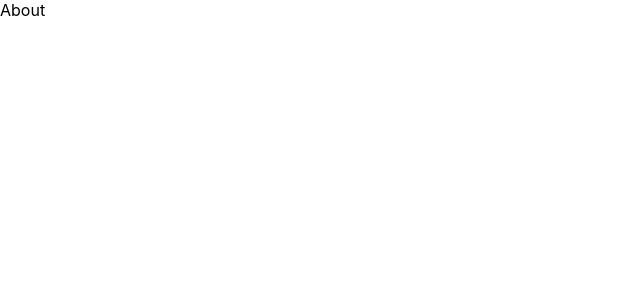
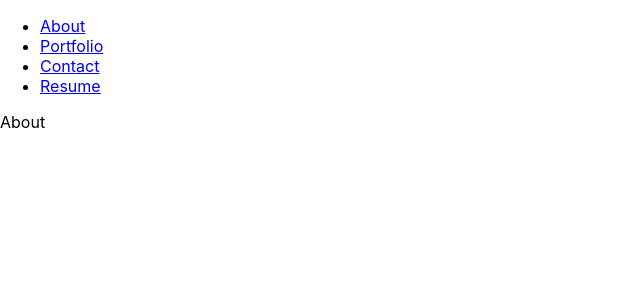
Before and after one commit to Hudson-TD/module_twenty_challenge_hudsontd, a React (Create React App) app: page / in a window 1280 px wide. Shown: the top 300 px of the page, without its empty margins (0-640 px from the left). Built offline with nearby package versions, Linux system fonts and the light colour scheme.

Commit message:
Navigation menu input working with PageContainer content generation

```diff
--- a/src/App.js
+++ b/src/App.js
@@ -1,8 +1,4 @@
 import "./App.css";
-import Navigation from "./components/Navigation";
-import Header from "./components/Header";
-import Project from "./components/Project";
-import Footer from "./components/Footer";
 import PageContainer from "./components/PageContainer";
 
 function App() {
--- /dev/null
+++ b/src/components/NavControl.js
@@ -0,0 +1,30 @@
+import React from "react";
+
+function NavControl({ handlePageChange }) {
+  return (
+    <ul>
+      <li>
+        <a href="#about" onClick={() => handlePageChange("About")}>
+          About
+        </a>
+      </li>
+      <li>
+        <a href="#portfolio" onClick={() => handlePageChange("Portfolio")}>
+          Portfolio
+        </a>
+      </li>
+      <li>
+        <a href="#contact" onClick={() => handlePageChange("Contact")}>
+          Contact
+        </a>
+      </li>
+      <li>
+        <a href="#resume" onClick={() => handlePageChange("Resume")}>
+          Resume
+        </a>
+      </li>
+    </ul>
+  );
+}
+
+export default NavControl;
--- a/src/components/PageContainer.js
+++ b/src/components/PageContainer.js
@@ -1,4 +1,5 @@
 import React, { useState } from "react";
+import NavControl from "./NavControl";
 import About from "./pages/About";
 import Portfolio from "./pages/Portfolio";
 import Contact from "./pages/Contact";
@@ -20,5 +21,15 @@ export default function PageContainer() {
     return <Resume />;
   };
 
-  return <div>{renderPage()}</div>;
+  const handlePageChange = (page) => setCurrentPage(page);
+
+  return (
+    <div>
+      <NavControl
+        currentPage={currentPage}
+        handlePageChange={handlePageChange}
+      />
+      {renderPage()}
+    </div>
+  );
 }
--- a/src/components/pages/Contact.js
+++ b/src/components/pages/Contact.js
@@ -0,0 +1,7 @@
+import React from 'react'
+
+export default function Contact() {
+  return (
+    <div>Contact</div>
+  )
+}
--- a/src/components/pages/Portfolio.js
+++ b/src/components/pages/Portfolio.js
@@ -0,0 +1,7 @@
+import React from 'react'
+
+export default function Portfolio() {
+  return (
+    <div>Portfolio</div>
+  )
+}
--- a/src/components/pages/Resume.js
+++ b/src/components/pages/Resume.js
@@ -0,0 +1,7 @@
+import React from 'react'
+
+export default function Resume() {
+  return (
+    <div>Resume</div>
+  )
+}
```
